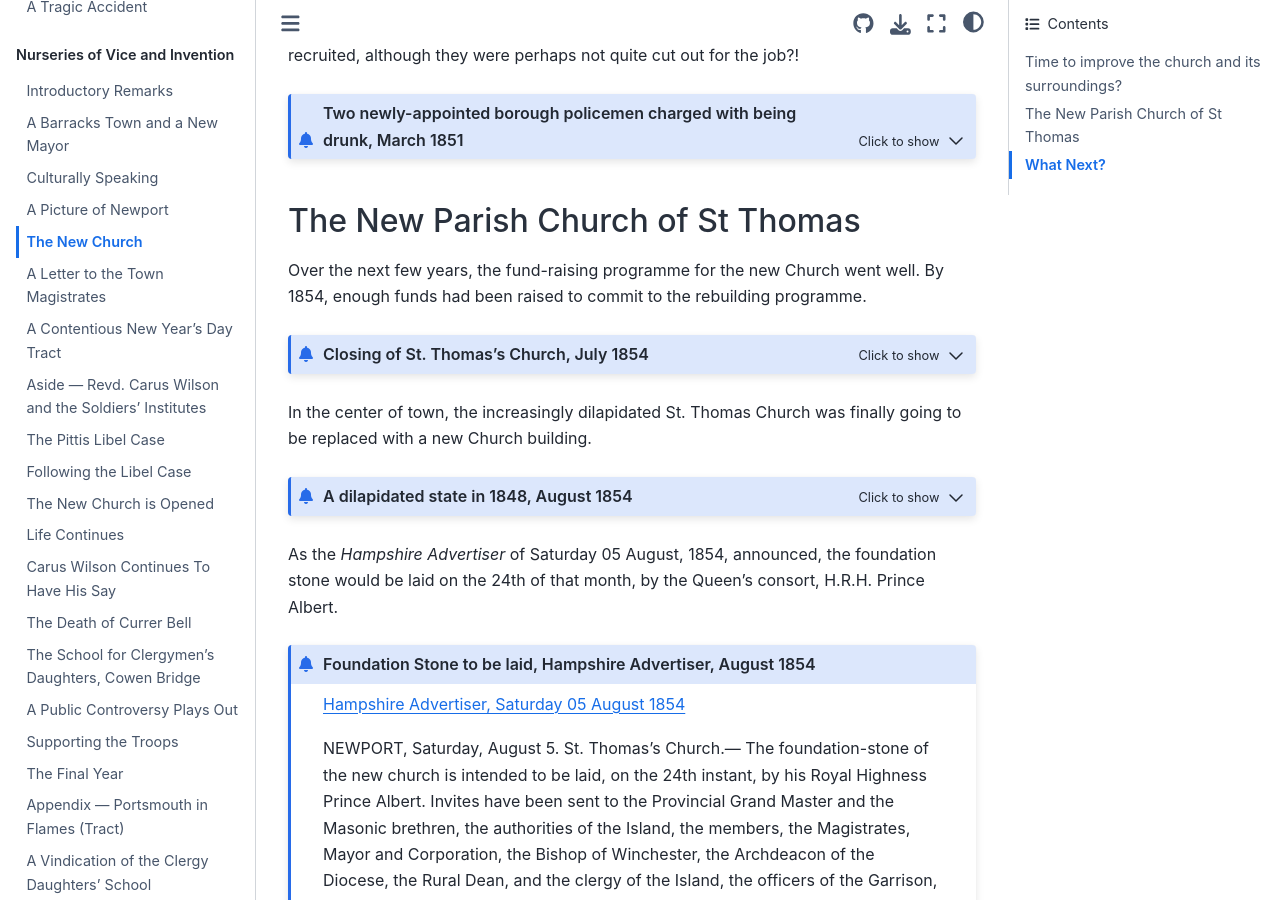
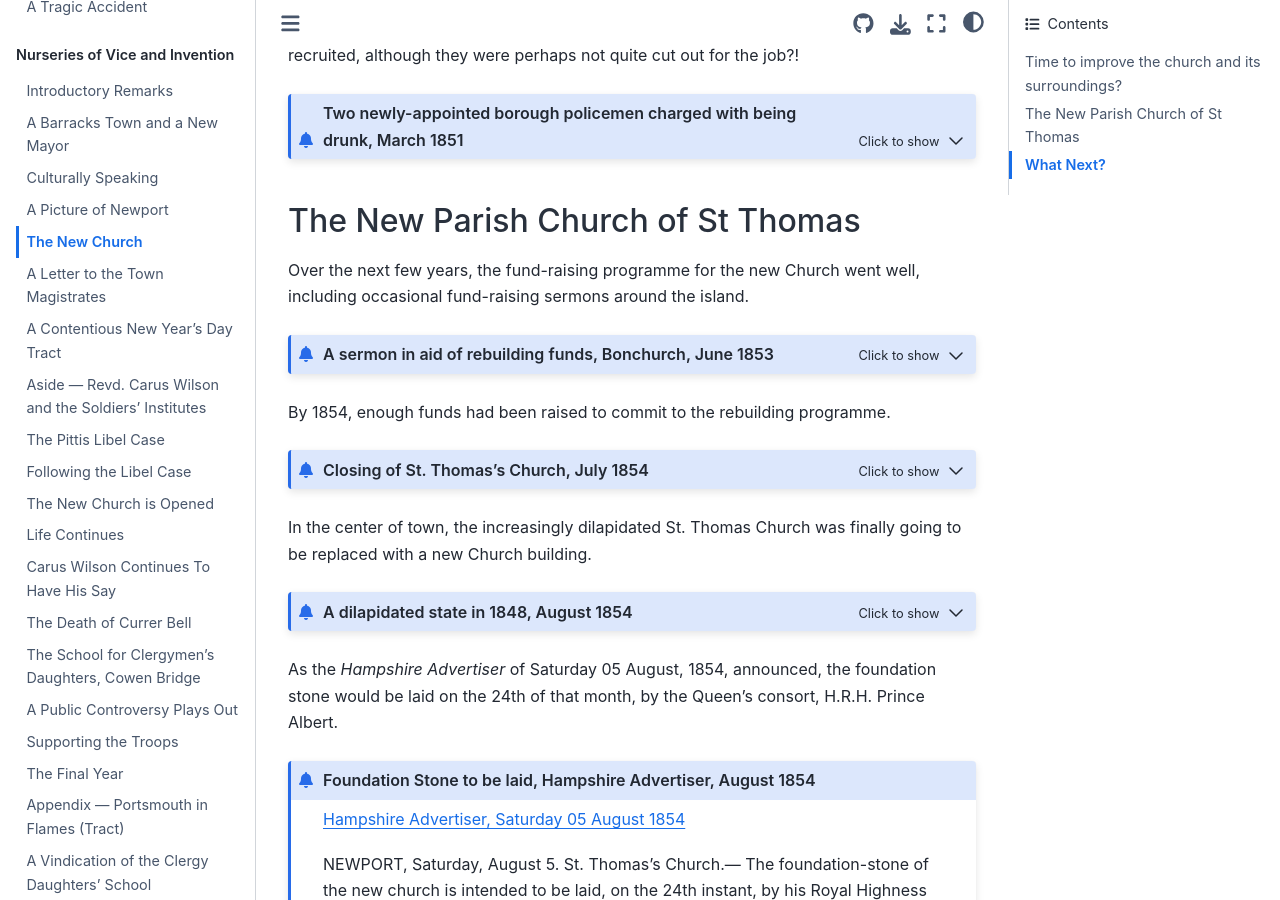
Before and after one commit to psychemedia/island-storynotes, a Jupyter Book: the page built from carus-wilson/13-the-new-church.md, in a window 1280 px wide and 900 px high, scrolled down 1297 px. Built offline with Jupyter Book 1.0.4 settings and Sphinx 7.4.7 and the Sphinx Book theme 1.1.4, drawn with Linux system fonts in a browser that asks for light colours.

Commit message:
Update 13-the-new-church.md

````diff
--- a/carus-wilson/13-the-new-church.md
+++ b/carus-wilson/13-the-new-church.md
@@ -119,7 +119,19 @@ The Mayor said he was sorry to see them so soon in such a position. The court ha
 
 ## The New Parish Church of St Thomas
 
-Over the next few years, the fund-raising programme for the new Church went well. By 1854, enough funds had been raised to commit to the rebuilding programme.
+Over the next few years, the fund-raising programme for the new Church went well, including occasional fund-raising sermons around the island.
+
+```{admonition} A sermon in aid of rebuilding funds, Bonchurch, June 1853
+:class: dropdown
+[Isle of Wight Observer - Saturday 04 June 1853](https://www.britishnewspaperarchive.co.uk/viewer/bl/0000170/18530604/015/0004)
+
+VENTNOR REPORTER.
+
+A Sermon, in aid of the funds for rebuilding St. Thomas' Church, Newport, was preached in the parish church of Bonchurch on Sundav last by the Rev. G. H. Connor, curate of Newport. The eloquent gentleman selected his text from Zechariah vi. 13, " Even He shall build the temple of the Lord; and He shall bear the glory, and shall sit and rule upon His throne." At the close of the service, a collection made at the doors realised £11 5s.
+
+```
+
+By 1854, enough funds had been raised to commit to the rebuilding programme.
 
 ```{admonition} Closing of St. Thomas's Church, July 1854
 :class: dropdown
````
